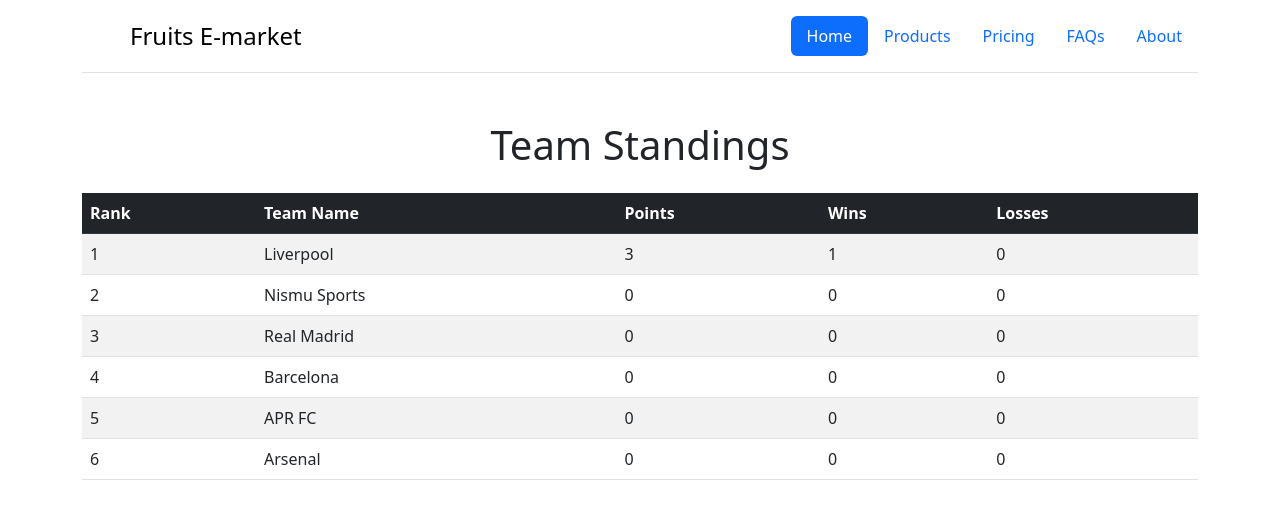
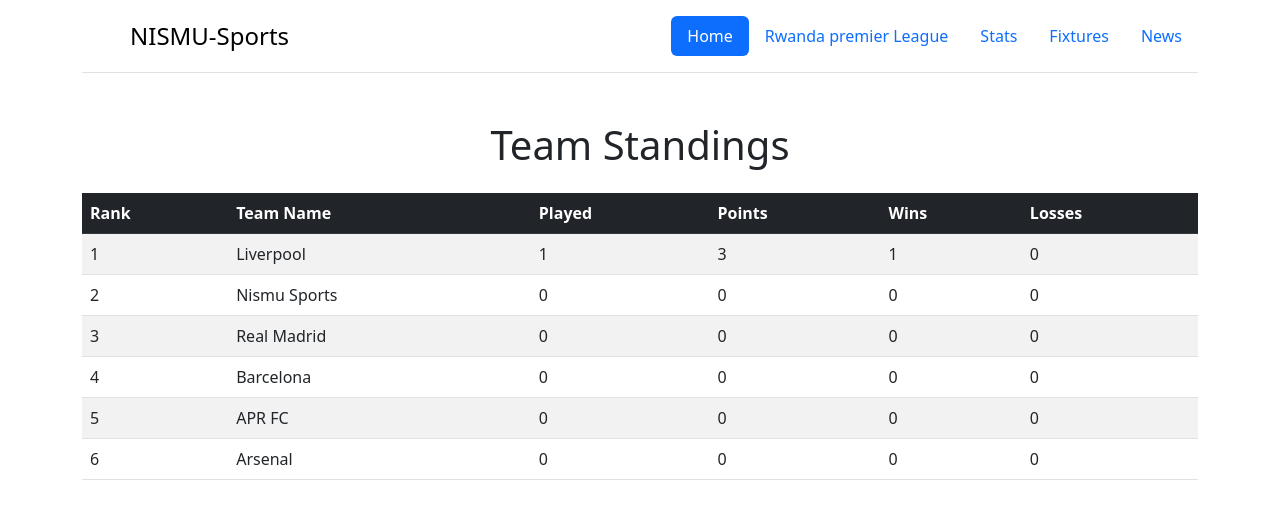
Before and after one commit to INGELI-Niyomugabo/Nismu_Trail, a Django app: page / in a window 1280 px wide. Shown: the top 519 px of the page. Run offline with Django 5.2, Linux system fonts and the light colour scheme; data comes from the database, SQL or seed files in the repository.

Commit message:
Update standings.html add played column

```diff
--- a/designs/templates/standings.html
+++ b/designs/templates/standings.html
@@ -13,15 +13,15 @@
     <header class="d-flex flex-wrap justify-content-center py-3 mb-4 border-bottom">
       <a href="/" class="d-flex align-items-center mb-3 mb-md-0 me-md-auto link-body-emphasis text-decoration-none">
         <svg class="bi me-2" width="40" height="32"><use xlink:href="#bootstrap"></use></svg>
-        <span class="fs-4">Fruits E-market</span>
+        <span class="fs-4">NISMU-Sports</span>
       </a>
 
       <ul class="nav nav-pills">
         <li class="nav-item"><a href="#" class="nav-link active" aria-current="page">Home</a></li>
-        <li class="nav-item"><a href="#" class="nav-link">Products</a></li>
-        <li class="nav-item"><a href="#" class="nav-link">Pricing</a></li>
-        <li class="nav-item"><a href="#" class="nav-link">FAQs</a></li>
-        <li class="nav-item"><a href="#" class="nav-link">About</a></li>
+        <li class="nav-item"><a href="#" class="nav-link">Rwanda premier League</a></li>
+        <li class="nav-item"><a href="#" class="nav-link">Stats</a></li>
+        <li class="nav-item"><a href="#" class="nav-link">Fixtures</a></li>
+        <li class="nav-item"><a href="#" class="nav-link">News</a></li>
       </ul>
     </header>
   </div>
@@ -32,6 +32,7 @@
                 <tr>
                     <th scope="col">Rank</th>
                     <th scope="col">Team Name</th>
+                    <th scope="col">Played</th>
                     <th scope="col">Points</th>
                     <th scope="col">Wins</th>
                     <th scope="col">Losses</th>
@@ -42,6 +43,7 @@
                 <tr>
                     <td>{{ forloop.counter }}</td>
                     <td>{{ team.name }}</td>
+                    <td>{{ team.played }}</td>
                     <td>{{ team.points }}</td>
                     <td>{{ team.wins }}</td>
                     <td>{{ team.losses }}</td>
```
